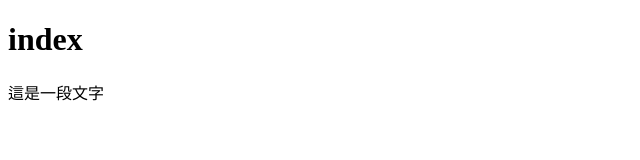
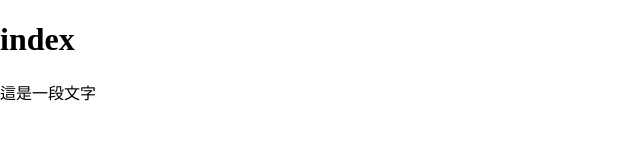
Before and after one commit to yaj55billy/git-demo, a plain HTML site: page index.html in a window 1280 px wide. Shown: the whole page, without its empty margins (0-640 px from the left). Drawn offline with Linux system fonts and the light colour scheme.

Commit message:
add index css

```diff
--- a/index.html
+++ b/index.html
@@ -5,6 +5,13 @@
   <meta http-equiv="X-UA-Compatible" content="IE=edge">
   <meta name="viewport" content="width=device-width, initial-scale=1.0">
   <title>Document</title>
+  <style>
+    body, html {
+      margin: 0;
+      padding: 0;
+    }
+  </style>
+
 </head>
 <body>
   <h1>index</h1>
```
